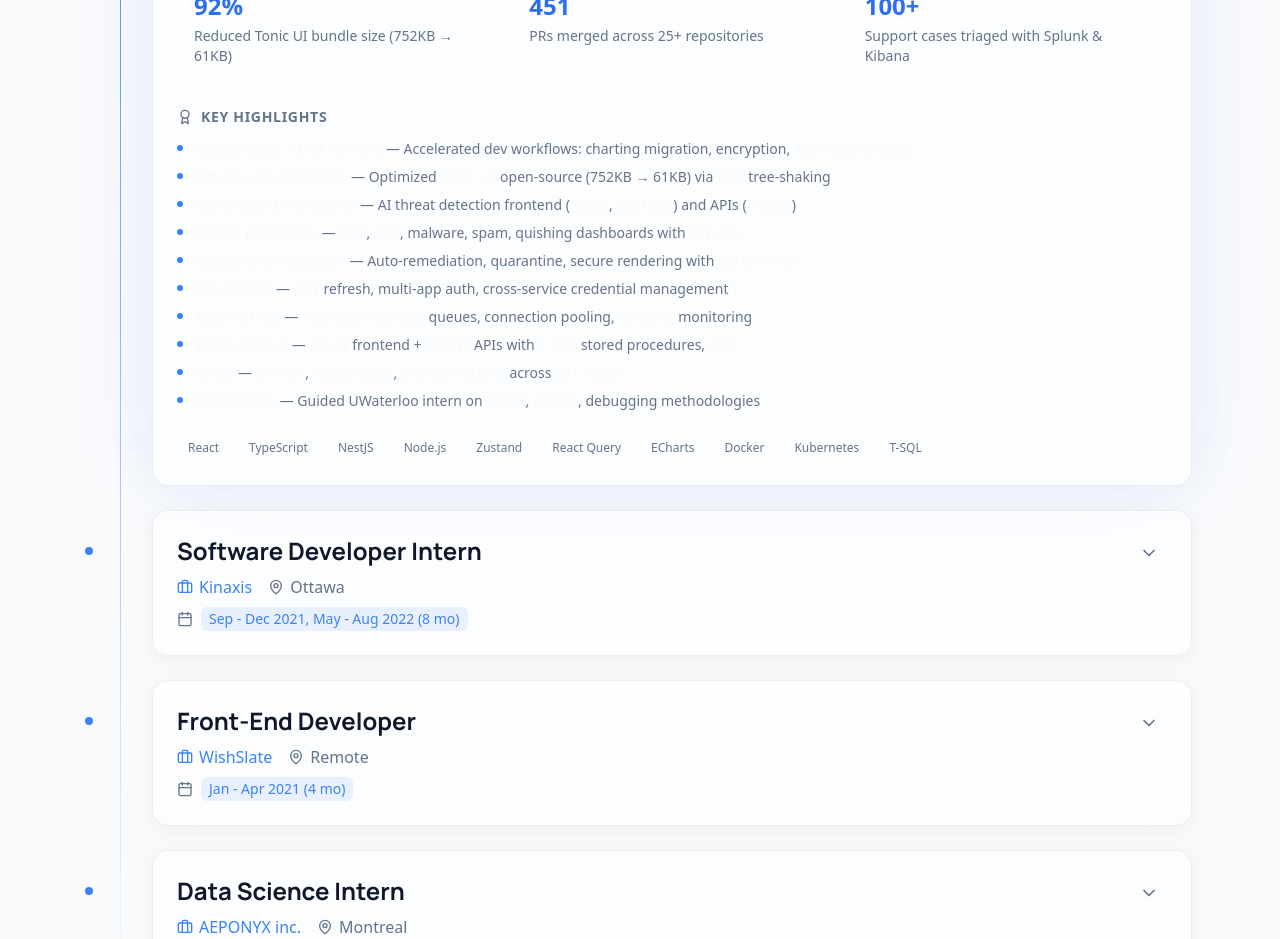
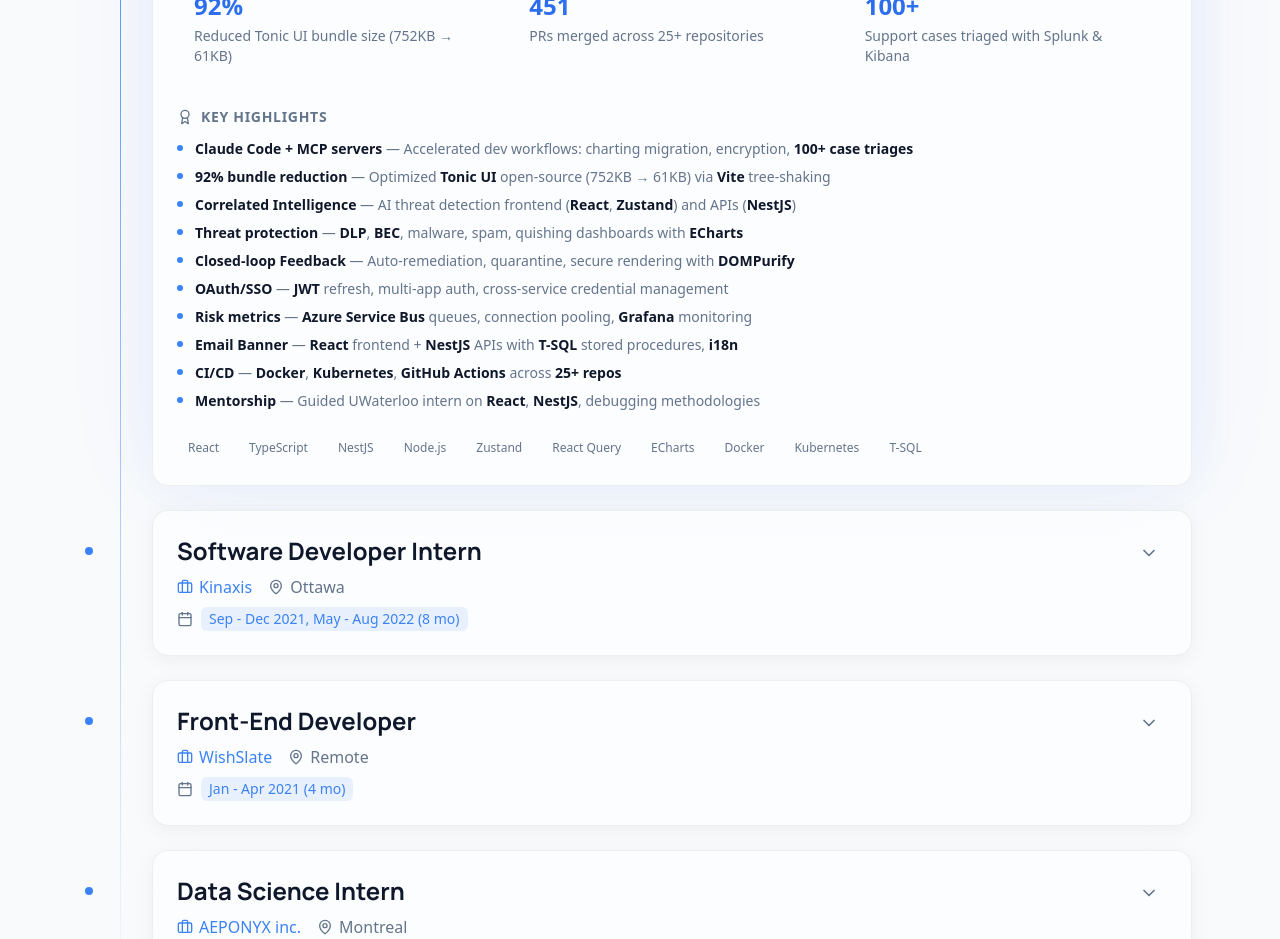
Before and after one commit to ZachLegros/Portfolio, a Next.js app: page / in a window 1280 px wide. Shown: the part 1320-2259 px from the top of the page. Built offline with nearby package versions, Linux system fonts and the light colour scheme.

Commit message:
fix: Ensure bold text in experience section adapts to light theme

```diff
--- a/components/sections/Experience.tsx
+++ b/components/sections/Experience.tsx
@@ -42,7 +42,7 @@
     }
     // Add the bold text
     result.push(
-      <span key={match.index} className="text-foreground font-semibold">
+      <span key={match.index} className="font-semibold" style={{ color: 'var(--color-foreground)' }}>
         {match[1]}
       </span>
     );
```
